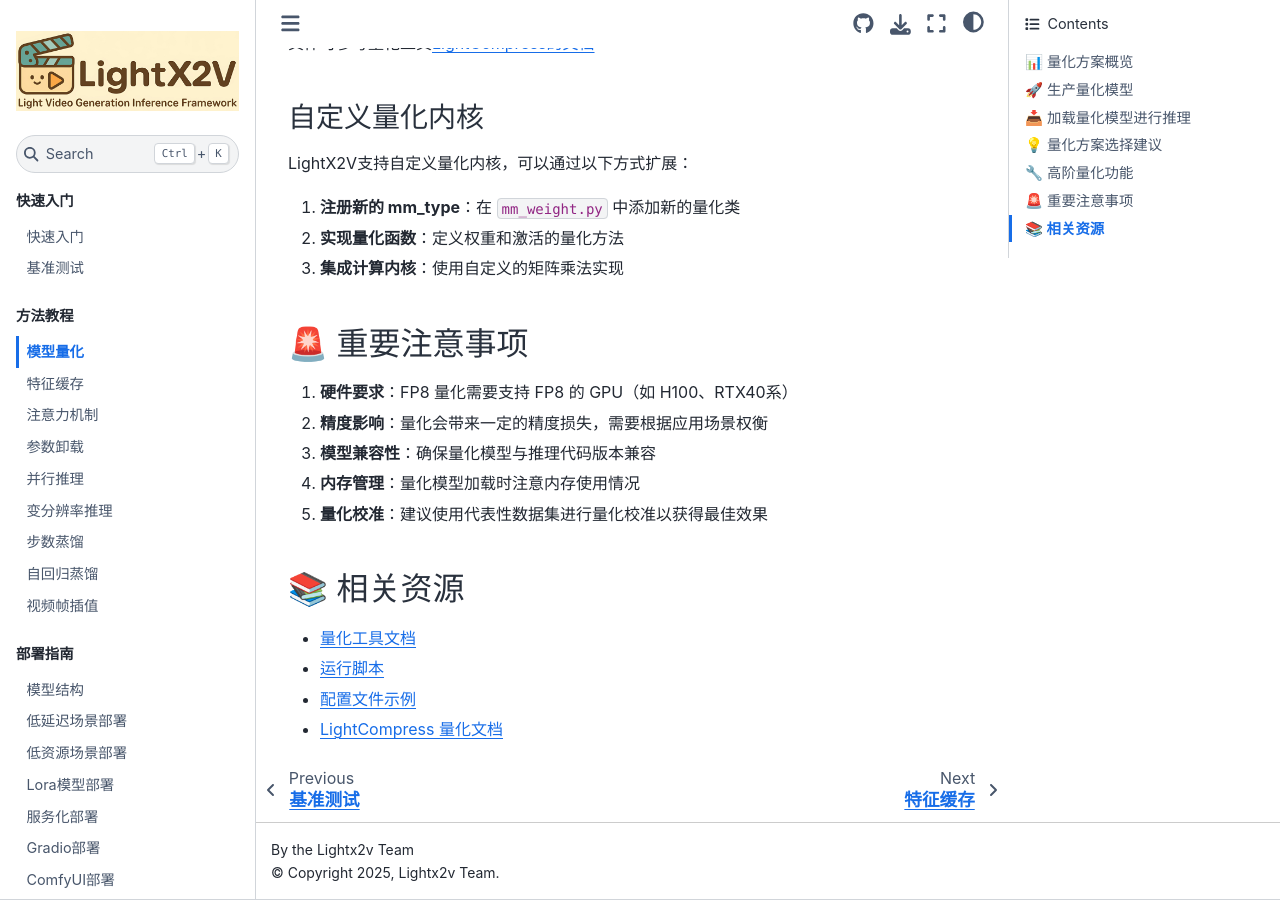
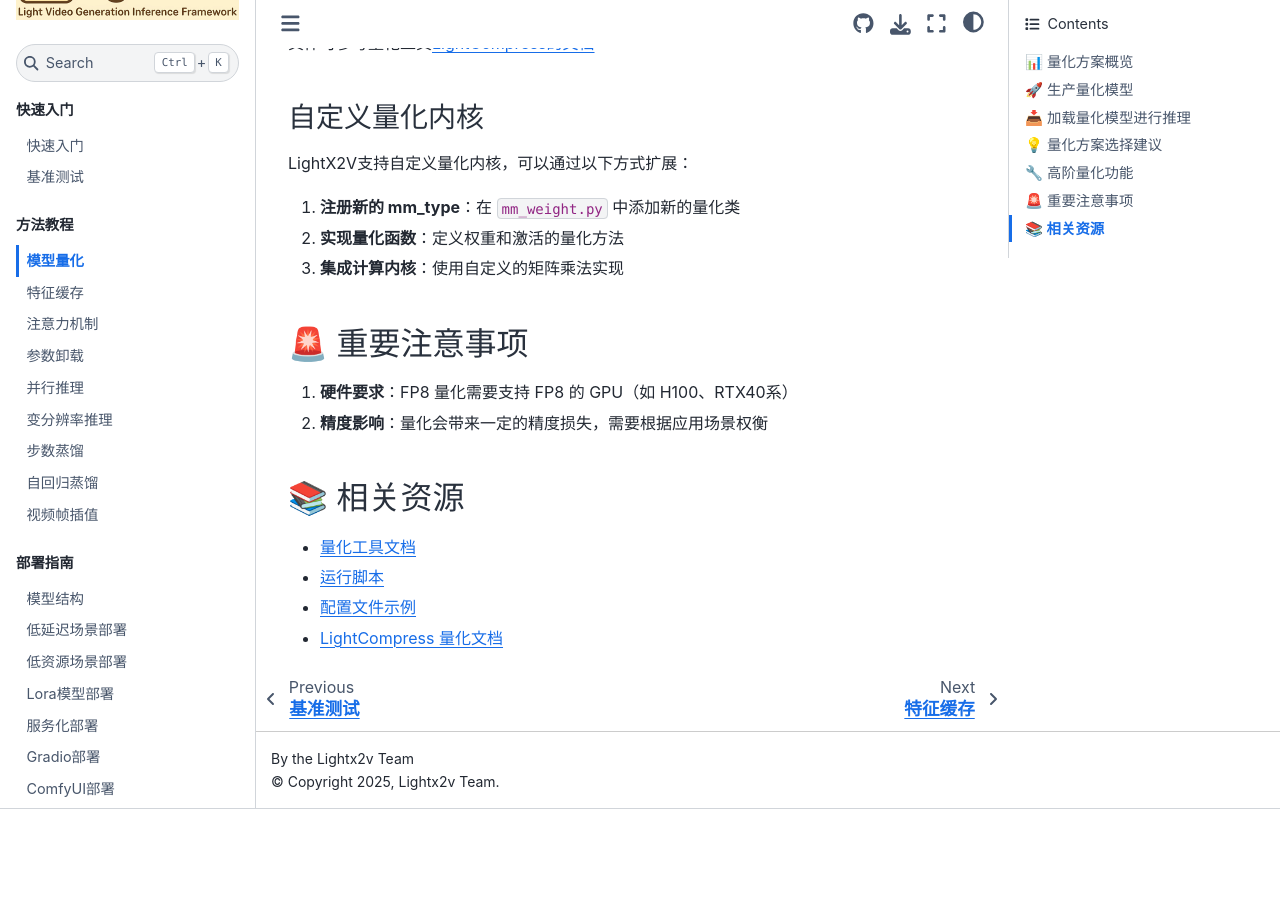
Before and after one commit to olek-soft-engineer/LightX2V, a Sphinx documentation site: the page built from docs/ZH_CN/source/method_tutorials/quantization.md, in a window 1280 px wide and 900 px high, scrolled down 5344 px. Built offline with Sphinx 7.4.7 and the Sphinx Book theme 1.1.4, drawn with Linux system fonts in a browser that asks for light colours; after the commit the page ends 6153 px from its top, so only the background shows below that; some of the changed text lies outside the part shown.

Commit message:
Update quantization docs

```diff
--- a/docs/ZH_CN/source/method_tutorials/quantization.md
+++ b/docs/ZH_CN/source/method_tutorials/quantization.md
@@ -10,15 +10,15 @@
 
 #### 支持的 mm_type 类型
 
-| mm_type | 权重量化 | 激活量化 | 计算内核 | 适用场景 |
-|---------|----------|----------|----------|----------|
-| `Default` | 无量化 | 无量化 | PyTorch | 精度优先 |
-| `W-fp8-channel-sym-A-fp8-channel-sym-dynamic-Vllm` | FP8 通道对称 | FP8 通道动态对称 | VLLM | H100/A100高性能 |
-| `W-int8-channel-sym-A-int8-channel-sym-dynamic-Vllm` | INT8 通道对称 | INT8 通道动态对称 | VLLM | 通用GPU兼容 |
-| `W-fp8-channel-sym-A-fp8-channel-sym-dynamic-Q8F` | FP8 通道对称 | FP8 通道动态对称 | Q8F | 高性能推理 |
-| `W-int8-channel-sym-A-int8-channel-sym-dynamic-Q8F` | INT8 通道对称 | INT8 通道动态对称 | Q8F | 高性能推理 |
-| `W-fp8-block128-sym-A-fp8-channel-group128-sym-dynamic-Deepgemm` | FP8 块对称 | FP8 通道组对称 | DeepGEMM | 大模型优化 |
-| `W-fp8-channel-sym-A-fp8-channel-sym-dynamic-Sgl` | FP8 通道对称 | FP8 通道动态对称 | SGL | 流式推理 |
+| mm_type | 权重量化 | 激活量化 | 计算内核 |
+|---------|----------|----------|----------|
+| `Default` | 无量化 | 无量化 | PyTorch |
+| `W-fp8-channel-sym-A-fp8-channel-sym-dynamic-Vllm` | FP8 通道对称 | FP8 通道动态对称 | VLLM |
+| `W-int8-channel-sym-A-int8-channel-sym-dynamic-Vllm` | INT8 通道对称 | INT8 通道动态对称 | VLLM |
+| `W-fp8-channel-sym-A-fp8-channel-sym-dynamic-Q8F` | FP8 通道对称 | FP8 通道动态对称 | Q8F |
+| `W-int8-channel-sym-A-int8-channel-sym-dynamic-Q8F` | INT8 通道对称 | INT8 通道动态对称 | Q8F |
+| `W-fp8-block128-sym-A-fp8-channel-group128-sym-dynamic-Deepgemm` | FP8 块对称 | FP8 通道组对称 | DeepGEMM |
+| `W-fp8-channel-sym-A-fp8-channel-sym-dynamic-Sgl` | FP8 通道对称 | FP8 通道动态对称 | SGL |
 
 #### 量化方案详细说明
 
@@ -45,13 +45,13 @@
 
 #### 支持的 quant_scheme 类型
 
-| quant_scheme | 量化精度 | 计算内核 | 适用场景 |
-|--------------|----------|----------|----------|
-| `int8` | INT8 | VLLM | 通用GPU |
-| `fp8` | FP8 | VLLM | H100/A100 GPU |
-| `int8-torchao` | INT8 | TorchAO | 兼容性优先 |
-| `int8-q8f` | INT8 | Q8F | 高性能推理 |
-| `fp8-q8f` | FP8 | Q8F | 高性能推理 |
+| quant_scheme | 量化精度 | 计算内核 |
+|--------------|----------|----------|
+| `int8` | INT8 | VLLM |
+| `fp8` | FP8 | VLLM |
+| `int8-torchao` | INT8 | TorchAO |
+| `int8-q8f` | INT8 | Q8F |
+| `fp8-q8f` | FP8 | Q8F |
 
 #### T5量化特性
 
@@ -184,9 +184,6 @@
 
 1. **硬件要求**：FP8 量化需要支持 FP8 的 GPU（如 H100、RTX40系）
 2. **精度影响**：量化会带来一定的精度损失，需要根据应用场景权衡
-3. **模型兼容性**：确保量化模型与推理代码版本兼容
-4. **内存管理**：量化模型加载时注意内存使用情况
-5. **量化校准**：建议使用代表性数据集进行量化校准以获得最佳效果
 
 ## 📚 相关资源
 
```
Also changed, not shown: docs/EN/source/method_tutorials/quantization.md (+0 -3 lines).
